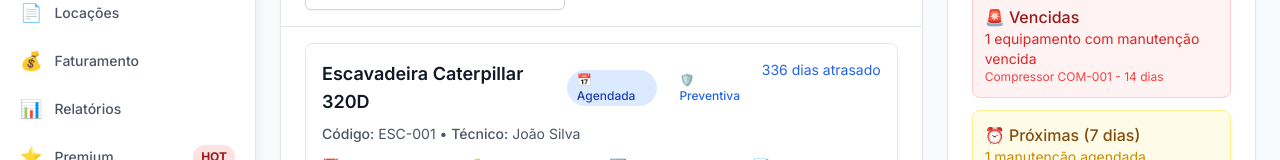
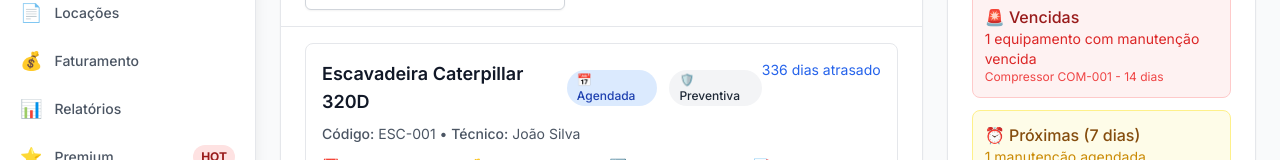
Before and after one commit to Pablofcr/locamaster-sistema, a Next.js app: page /dashboard/manutencao in a window 1280 px wide. Shown: the part 377-537 px from the top of the page. Built offline with nearby package versions, Linux system fonts and the light colour scheme.

Commit message:
Fix Badge variant error

```diff
--- a/src/app/dashboard/manutencao/page.tsx
+++ b/src/app/dashboard/manutencao/page.tsx
@@ -134,9 +134,9 @@
   const getTipoBadge = (tipo: string) => {
     switch (tipo) {
       case 'preventiva':
-        return <Badge variant="outline" className="border-blue-300 text-blue-600">🛡️ Preventiva</Badge>
+        return <Badge variant="secondary" className="border-blue-300 text-blue-600">🛡️ Preventiva</Badge>
       case 'corretiva':
-        return <Badge variant="outline" className="border-orange-300 text-orange-600">🔨 Corretiva</Badge>
+        return <Badge variant="secondary" className="border-orange-300 text-orange-600">🔨 Corretiva</Badge>
       default:
         return <Badge variant="secondary">❓ Indefinido</Badge>
     }
```
